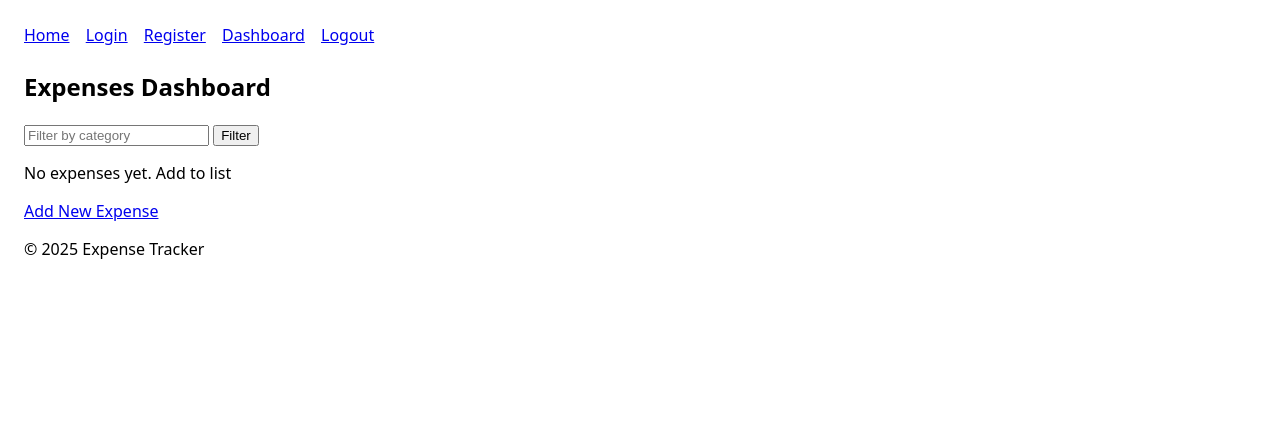
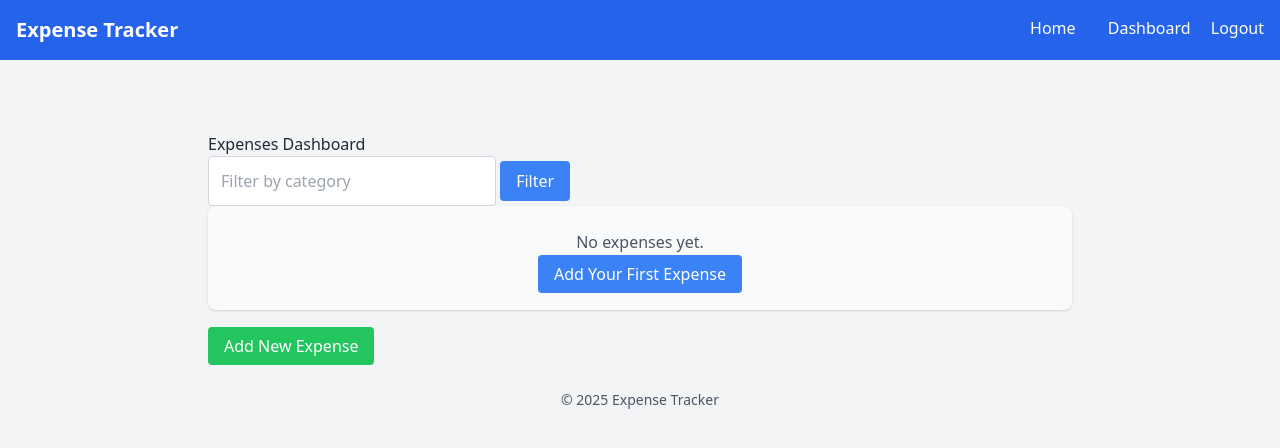
Before and after one commit to Kucharito/FlaskPythonProject, a Flask app: page /expenses/ in a window 1280 px wide. Shown: the top 448 px of the page. Run offline with Flask 3, Linux system fonts and the light colour scheme; a user stored in the database is signed in; some libraries are stand-ins or nearby versions.

Commit message:
frontend in progress ...

```diff
--- a/app/templates/base.html
+++ b/app/templates/base.html
@@ -2,38 +2,47 @@
 <html lang="en">
 <head>
     <meta charset="UTF-8"/>
+    <script src="https://cdn.tailwindcss.com"></script>
     <meta name="viewport" content="width=device-width, initial-scale=1.0"/>
     <title>
         Expense Tracker
     </title>
     <link rel="stylesheet" href="{{ url_for('static', filename='style.css') }}"/>
 </head>
-<body>
-<header>
-    <nav>
-        <a href="   {{ url_for('index') }}   ">Home</a>
-        <a href="   {{ url_for('auth.login') }}   ">Login</a>
-        <a href="   {{ url_for('auth.register') }}   ">Register</a>
-        <a href="   {{ url_for('expenses.list_expenses') }}   ">Dashboard</a>
-        <a href="   {{ url_for('auth.logout') }}">Logout</a>
+<body class="bg-gray-100 text-gray-800">
+    <nav class="bg-blue-600 text-white p-4 flex justify-between">
+        <div class="font-bold text-xl">
+            Expense Tracker
+        </div>
+        <div class="space-x-4">
+            <a href="{{ url_for('index') }}" class="hover:underline">Home</a>
+            {% if current_user.is_authenticated %}
+                <a href="{{ url_for('expenses.list_expenses') }}" class="hover:underline">Dashboard</a>
+                <a href="{{ url_for('auth.logout') }}" class="hover:underline">Logout</a>
+            {% else %}
+                <a href="{{ url_for('auth.login') }}" class="hover:underline">Login</a>
+                <a href="{{ url_for('auth.register') }}" class="hover:underline">Register</a>
+            {% endif %}
+        </div>
     </nav>
 
+    <div class="max-w-4xl mx-auto p-4">
         {% with messages = get_flashed_messages(with_categories=true) %}
             {% if messages %}
                 {% for category, message in messages %}
-                <div class="flash {{ category }}">{{ message }}</div>
+                    <div class="mb-4 p-4 rounded {{ 'bg-green-200 text-green-800' if category == 'success' else 'bg-red-200 text-red-800' }}">
+                        {{ message }}
+                    </div>
                 {% endfor %}
             {% endif %}
         {% endwith %}
-
-</header>
-
-<main>
+    </div>
+<main class="max-w-4xl mx-auto p-4">
 
     {% block content %}{% endblock %}
 
 </main>
-<footer>
+<footer class="text-center text-sm text-gray-600 py-4">
     <p>&copy; 2025 Expense Tracker</p>
 </footer>
 </body>
--- a/app/templates/expenses_dashboard.html
+++ b/app/templates/expenses_dashboard.html
@@ -7,33 +7,69 @@
 <h2>Expenses Dashboard</h2>
 
 <form method="GET" action="{{ url_for('expenses.list_expenses')}}">
-    <input type="text" name="category" placeholder="Filter by category" value="{{ category_filter or '' }}">
-    <button type="submit">Filter</button>
+    <input type="text" name="category" placeholder="Filter by category" value="{{ category_filter or '' }}"
+    class="border border-gray-300 rounded px-3 py-3 w-1/3 focus:outline-none focus:ring-2 focus:ring-blue-500">
+    <button class="bg-blue-500 hover:bg-blue-600 text-white px-4 py-2 rounded" type="submit">Filter</button>
 </form>
 
 {% if category_filter %}
-    <p>Showing results for category: "<strong>{{ category_filter }}</strong>"
-    <a href="{{ url_for('expenses.list_expenses') }}">(Clear filter)</a></p>
+    <p class="mb-4 text-gray-600">Showing results for category: "<strong>{{ category_filter }}</strong>"
+    <a class="text-blue-600 hover:underline ml-2" href="{{ url_for('expenses.list_expenses') }}">(Clear filter)</a></p>
 {% endif %}
 
 
 {% if expenses %}
-    <ul>
+<table class="min-w-full bg-white rounded-lg overflow-hidden shadow-md mt-6">
+    <thead class="bg-gray-200 text-gray-700 uppercase text-sm">
+        <tr>
+            <th class="py-3 px-6 text-left">Amount</th>
+            <th class="py-3 px-6 text-left">Category</th>
+            <th class="py-3 px-6 text-left">Description</th>
+            <th class="py-3 px-6 text-left">Date</th>
+            <th class="py-3 px-6 w-40 text-left">Actions</th>
+        </tr>
+    </thead>
+    <tbody class="text-gray-700 text-sm divide-y divide-gray-300">
         {% for expense in expenses %}
-            <li>
-            {{ expense.category }} - ${{ expense.amount }} on {{ expense.date }}
-            <form action="{{ url_for('expenses.delete_expense', expense_id=expense.id) }}" method="POST" style="display:inline;">
-                {{ form.hidden_tag() if form else '' }}
-                <button type="submit" onclick="return confirm('Are you sure you want to delete this expense?');">Delete</button>
-                <a href="{{ url_for('expenses.edit_expense', expense_id=expense.id) }}">Edit</a>
-            </form>
-            </li>
+        <tr>
+            <td class="py-4 px-6">{{ expense.amount }}</td>
+            <td class="py-4 px-6">{{ expense.category }}</td>
+            <td class="py-4 px-6">{{ expense.description }}</td>
+            <td class="py-4 px-6">{{ expense.date.strftime('%Y-%m-%d') }}</td>
+            <td class="px-4 py-3 flex justify-center gap-2">
+                <a href="{{ url_for('expenses.edit_expense', expense_id=expense.id) }}"
+                    class="px-3 py-1 bg-blue-500 hover:bg-blue-600 text-white rounded text-xs">
+                    Edit
+                </a>
+                <form action="{{ url_for('expenses.delete_expense', expense_id=expense.id) }}"
+                    method="POST"
+                    onsubmit="return confirm('Are you sure?');">
+                    {{ form.hidden_tag() if form else '' }}
+                <button type="submit"
+                    class="px-3 py-1 bg-red-500 hover:bg-red-600 text-white rounded text-xs">
+                    Delete
+                </button>
+                </form>
+            </td>
+        </tr>
         {% endfor %}
-    </ul>
+    </tbody>
+</table>
+
 {% else %}
-    <p>No expenses yet. Add to list</p>
+<div class="mb-4 text-gray-600 text-center py-6 bg-gray-50 rounded-lg shadow">
+    <p class="mb-2">No expenses yet.</p>
+    <a href="{{ url_for('expenses.add_expenses') }}"
+       class="bg-blue-500 hover:bg-blue-600 text-white px-4 py-2 rounded">
+        Add Your First Expense
+    </a>
+</div>
 {% endif %}
-
-<a href="{{ url_for('expenses.add_expenses') }}">Add New Expense</a>
+<div class="mt-6">
+    <a href="{{ url_for('expenses.add_expenses') }}"
+       class="bg-green-500 hover:bg-green-600 text-white px-4 py-2 rounded">
+        Add New Expense
+    </a>
+</div>
 
 {% endblock %}
```
Also changed, not shown: app/templates/expense_form.html (+18 -17 lines), instance/app.db. Lines whose indentation alone changed are shown as unchanged.
